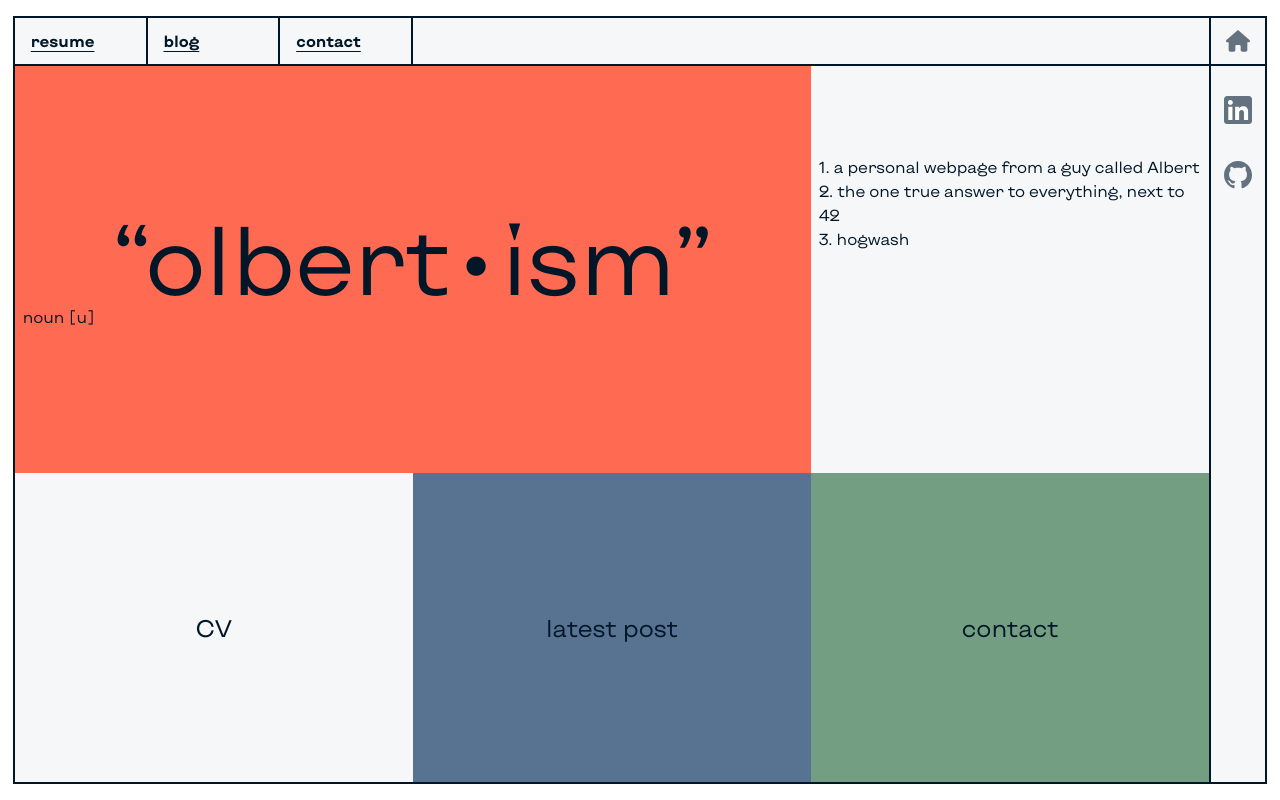
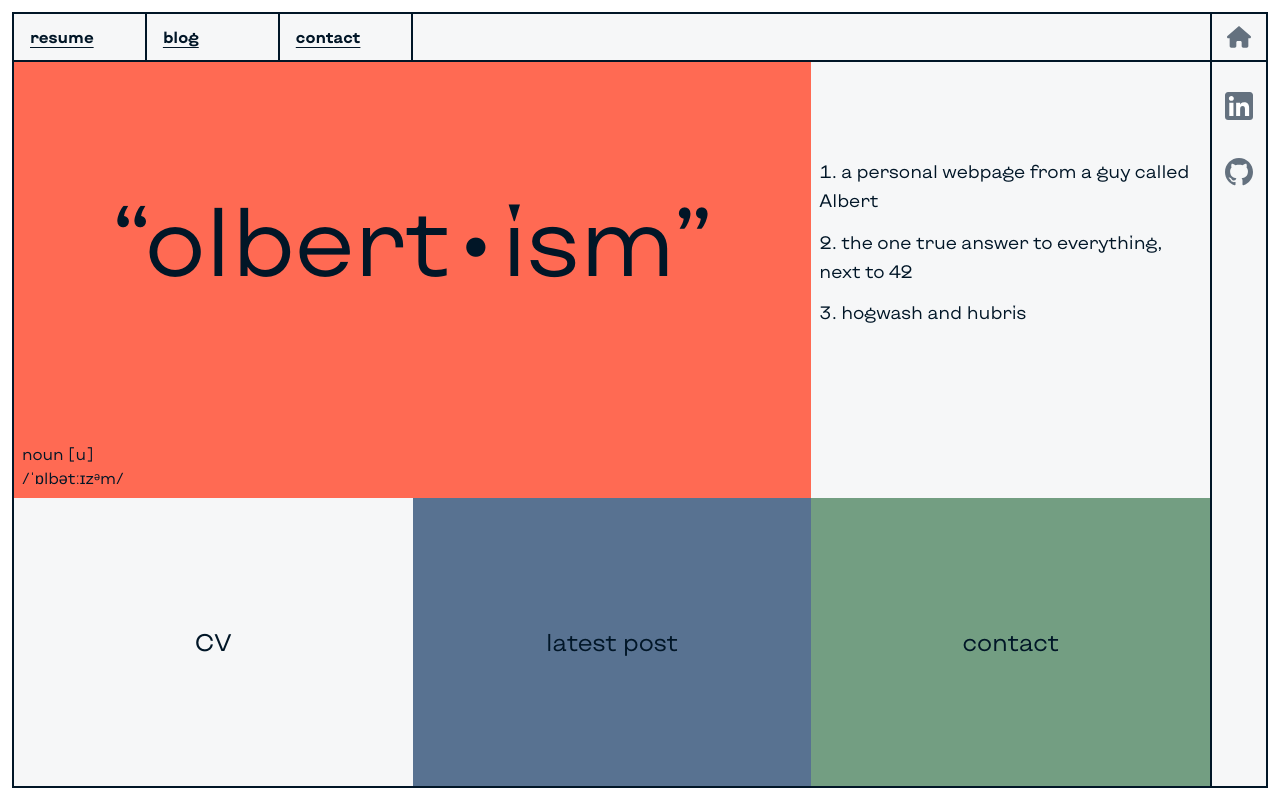
Before and after one commit to Olbertism/dot-com, a React (Vite) app: page / in a window 1280 px wide. Built offline with nearby package versions, Linux system fonts and the light colour scheme.

Commit message:
more tweaks and content additions

```diff
--- a/src/App.tsx
+++ b/src/App.tsx
@@ -17,11 +17,11 @@ library.add(faLayerGroup, faLanguage, faHome);
 function App() {
   return (
     <main
-      className={'h-screen text-black flex justify-center items-center m-auto'}
+      className={'h-screen w-full text-black p-2 md:p-3'}
     >
       <div
         className={
-          'bg-white h-[96%] w-[98%] border-black border-2 flex flex-col md:flex-row'
+          'h-full w-full bg-white border-black border-2 flex flex-col md:flex-row'
         }
       >
         <div className={'flex md:flex-col h-[95%] md:h-full grow'}>
--- a/src/components/ContactBox.tsx
+++ b/src/components/ContactBox.tsx
@@ -5,6 +5,7 @@ import {
 import { FontAwesomeIcon } from '@fortawesome/react-fontawesome';
 import classNames from 'classnames';
 import { FC, useState } from 'react';
+import { mailArray, phoneArray } from '../util/obfuscators';
 
 export const ContactBox: FC = () => {
   const [contactButtonClicked, setContactButtonClicked] = useState(false);
@@ -44,9 +45,11 @@ export const ContactBox: FC = () => {
         )}
       >
         <p>
-          mail: {contactButtonClicked ? 'abcdefg@mail.com' : ''}
+          {contactButtonClicked ? <a href={'mailto:' + mailArray.join('')}>{mailArray.join('')}</a> : 'mail'}
         </p>
-        <p>phone: {contactButtonClicked ? '0000' : ''}</p>
+        <p>
+          {contactButtonClicked ? <a href={'tel:' + phoneArray.join('')}>{phoneArray.join('')}</a> : 'phone'}
+        </p>
       </div>
     </div>
   );
--- a/src/pages/Contact.tsx
+++ b/src/pages/Contact.tsx
@@ -17,22 +17,18 @@ export const Contact: FC = () => {
                 <p>Albert Pichler
                 </p>
                 <div className='px-4'>
-                <ContactBox />
+                  <ContactBox />
                 </div>
-
                 <p>
-                  address: Petrusgasse 5/2/11, 1030 Vienna
+                  Address: Petrusgasse 5/2/11, 1030 Vienna
                 </p>
                 <h2>Audiovisual media services</h2>
-
                 <p>Responsible regulatory or supervisory authority: Communications Authority Austria (KommAustria), https://www.rtr.at</p>
                 <h2>
                   EU dispute resolution
                 </h2>
-
                 <p>
-                  In accordance with the regulation on online dispute resolution in consumer matters (ODR regulation), we would like to inform you about the online dispute resolution platform (OS platform).
-                  Consumers have the opportunity to submit complaints to the European Commission's online dispute resolution platform at https://ec.europa.eu/consumers/odr/main/index.cfm?event=main.home2.show&lng=DE. You can find the necessary contact details above in our legal notice.</p>
+                  In accordance with the regulation on online dispute resolution in consumer matters (ODR regulation), we would like to inform you about the online dispute resolution platform (OS platform). Consumers have the opportunity to submit complaints to the European Commission's online dispute resolution platform at https://ec.europa.eu/consumers/odr/main/index.cfm?event=main.home2.show&lng=DE. You can find the necessary contact details above in our legal notice.</p>
                 <p>
                   However, we would like to point out that we are not willing or obliged to participate in dispute resolution proceedings before a consumer arbitration board.</p>
                 <h2>
@@ -47,14 +43,9 @@ export const Contact: FC = () => {
                 <p>
                   If you notice problematic or illegal content, please contact us immediately so that we can remove the illegal content. You can find the contact details in the imprint.
                 </p>
-
-
                 <h2>
                   Liability for links on this website
                 </h2>
-
-
-
                 <p>
                   Our website contains links to other websites for whose content we are not responsible. We are not liable for linked websites because we had and have no knowledge of any illegal activities, we have not noticed any such illegalities to date and we would remove links immediately if we became aware of any illegalities.
                 </p>
@@ -62,29 +53,23 @@ export const Contact: FC = () => {
                   If you notice any illegal links on our website, please contact us. You can find the contact details in the imprint.
                 </p>
                 <h2>Copyright notice</h2>
-
                 <p>
                   All content on this website (images, photos, texts, videos) is subject to copyright. Please ask us before you distribute, copy or use the content of this website, such as republishing it on other websites. If necessary, we will legally pursue the unauthorized use of parts of the content of our site.
                 </p>
-
                 <p>
                   If you find content on this website that violates copyright, please contact us.
                 </p>
 
                 <h2>
-                  Image credits
+                  Copyrights
                 </h2>
                 <p>
                   The images, photos and graphics on this website are protected by copyright.
                 </p>
-
                 <p>
-                  The image rights belong to:
-                  Photographer Max Mustermann
-                  Photographer Pia Musterfrau
+                  The image rights for all images on the resume page belong to Albert Pichler
                 </p>
-
-
+                <p>Other images have the ownerships stated underneath them.</p>
                 <p>
                   All texts are protected by copyright.
                 </p>
--- a/src/pages/LandingPage.tsx
+++ b/src/pages/LandingPage.tsx
@@ -5,11 +5,16 @@ export const LandingPage: FC = () => {
     <article className='h-full'>
       <div className="grid md:grid-cols-3 h-full">
         <div className="md:col-span-2 bg-orange min-h-[40%] flex">
-          <div className={'p-2 my-auto w-full'}>
-            <div className={'2xl:flex 2xl:justify-end'}>
-              <div className={'2xl:flex 2xl:flex-col 2xl:w-[66%] '}>
-                <h1 className={'lg:text-8xl md:text-7xl text-6xl text-center'}>&ldquo;olbert•ism&rdquo;</h1>
-                <p><span className='italic'>noun</span> [u]</p>
+          <div className={'p-2 w-full'}>
+            <div className={'2xl:flex 2xl:justify-end h-full'}>
+              <div className={'flex flex-col 2xl:w-[66%] justify-between h-full'}>
+                <div className='basis-4/5 flex'>
+                  <h1 className={'lg:text-8xl md:text-7xl text-5xl text-center m-auto'}>&ldquo;olbert•ism&rdquo;</h1>
+                </div>
+                <div>
+                  <p><span className='italic'>noun</span> [u]</p>
+                  <p><span>/ˈɒlbətːɪzᵊm/</span></p>
+                </div>
               </div>
             </div>
           </div>
@@ -19,9 +24,11 @@ export const LandingPage: FC = () => {
             className={'flex h-full'}
           >
             <div className={'p-2 md:my-auto w-full h-[60%]'}>
-              <div>1. a personal webpage from a guy called Albert</div>
-              <div>2. the one true answer to everything, next to 42</div>
-              <div>3. hogwash</div>
+              <ol className='list-decimal list-inside text-lg leading-relaxed space-y-3'>
+                <li>a personal webpage from a guy called Albert</li>
+                <li>the one true answer to everything, next to 42</li>
+                <li>hogwash and hubris</li>
+              </ol>
             </div>
           </div>
         </div>
--- a/src/pages/Resume.tsx
+++ b/src/pages/Resume.tsx
@@ -212,7 +212,7 @@ export const Resume: FC = () => {
           </div>
         </div>
         <div className={'row-start-1 md:row-start-auto bg-green min-h-12'}>
-          <div className={'flex flex-row-reverse md:flex-col'}>
+          <div className={'flex flex-row-reverse md:flex-col border-black border-b-2 md:border-b-0'}>
             <div className='min-w-44 min-h-44 lg:flex lg:border-black lg:border-b-2'>
               <img
                 className={'w-44 h-44 grow md:w-auto md:h-auto lg:w-44 lg:h-44 lg:max-w-80 md:mx-auto lg:basis-1/3 lg:shrink lg:border-black lg:border-r-2'}
--- /dev/null
+++ b/src/util/obfuscators.ts
@@ -0,0 +1,39 @@
+export const mailArray = [
+  'a',
+  'l',
+  'b',
+  'e',
+  'r',
+  't',
+  'p',
+  'i',
+  'c',
+  'h',
+  'l',
+  'e',
+  'r',
+  '@',
+  'g',
+  'm',
+  'x',
+  '.',
+  'n',
+  'e',
+  't',
+];
+
+export const phoneArray = [
+  '+',
+  '4',
+  '3',
+  '6',
+  '5',
+  '0',
+  '4',
+  '9',
+  '0',
+  '6',
+  '8',
+  '6',
+  '5',
+];
```
